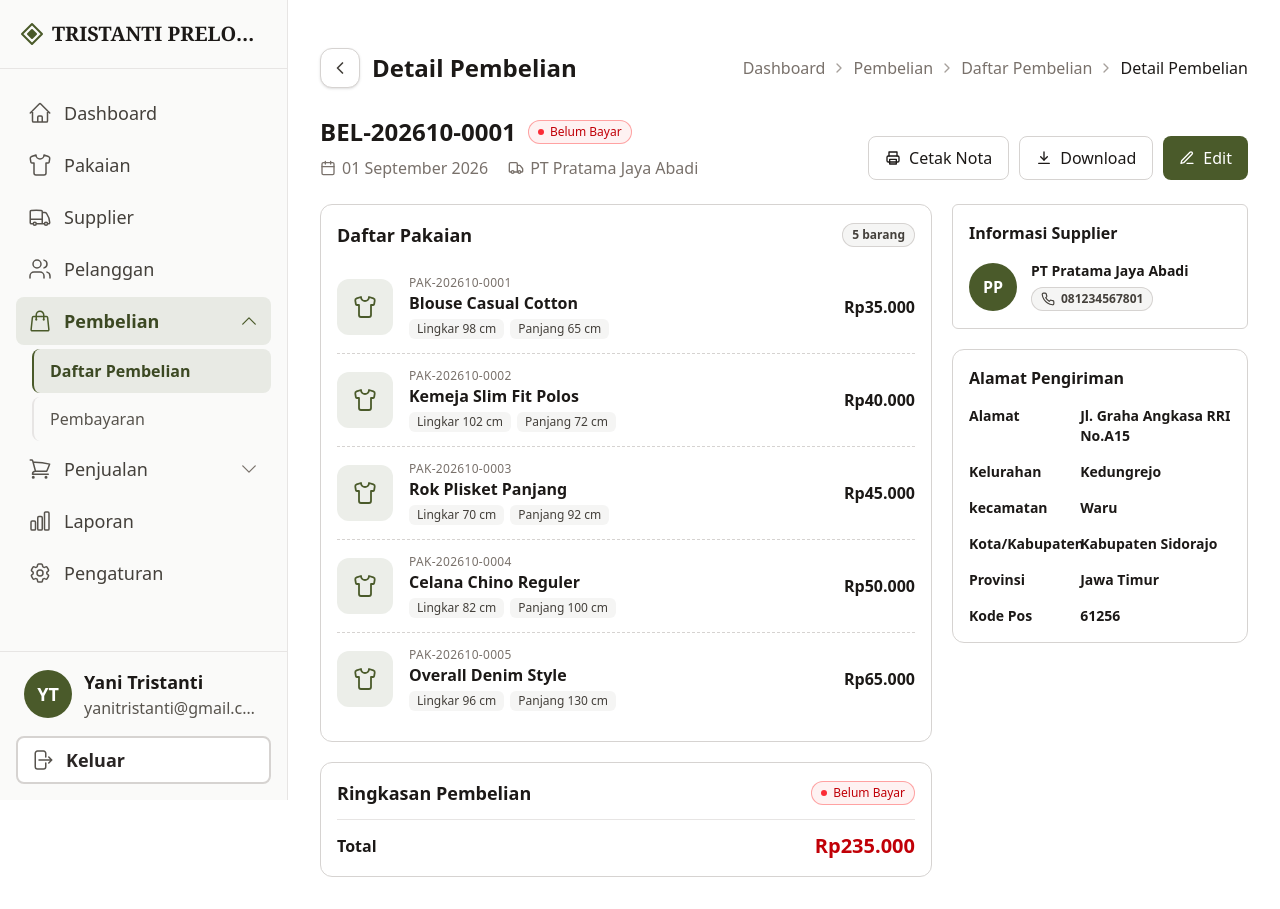
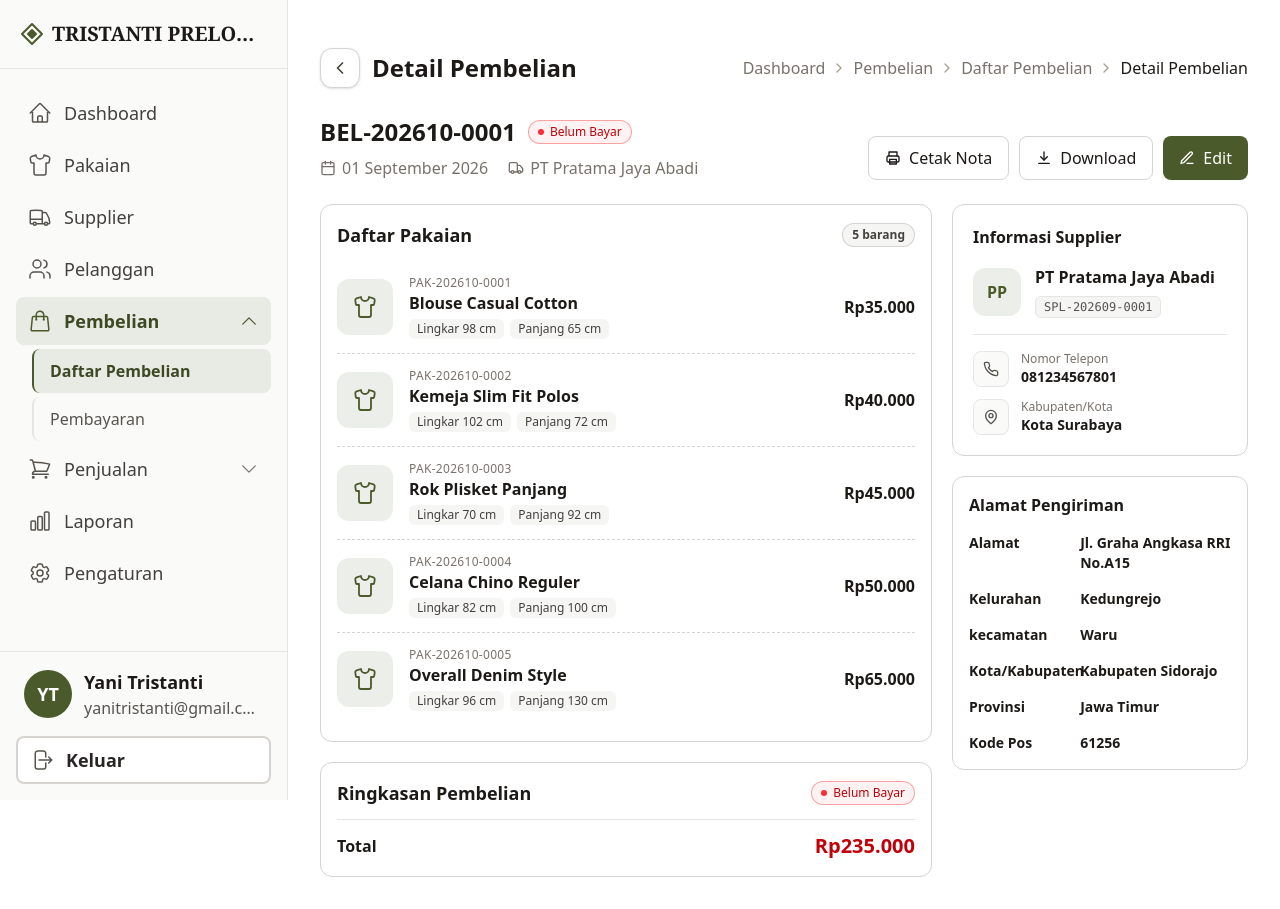
Before and after one commit to Agera-One/sistem-pengelolaan-toko-preloved, a Laravel app: page /pembelian/1 in a window 1280 px wide. Run offline with Laravel 12, Linux system fonts and the light colour scheme; a user stored in the database is signed in; data comes from the database, SQL or seed files in the repository; style sheets or scripts are compiled from the project's sources.

Commit message:
style(pembelian): mengubah ui dari bagian informasi supplier pada halaman detail

```diff
--- a/resources/views/pages/pembelian/detail.blade.php
+++ b/resources/views/pages/pembelian/detail.blade.php
@@ -172,22 +172,46 @@
             </div>
 
             <div class="space-y-5">
-                <section class="rounded-md border border-stone-300 bg-white p-4" aria-labelledby="judul-supplier">
-                    <h2 id="judul-supplier" class="text-base font-bold text-stone-900">Informasi Supplier</h2>
+                {{-- Informasi Supplier --}}
+                <section class="rounded-xl border border-stone-300 bg-white p-5" aria-labelledby="judul-supplier">
+                    <h2 class="font-semibold text-stone-900">Informasi Supplier</h2>
 
                     <div class="mt-4 flex items-center gap-3.5">
                         <span aria-hidden="true"
-                              class="flex h-12 w-12 shrink-0 items-center justify-center rounded-full bg-brand font-bold text-white">
+                              class="flex h-12 w-12 shrink-0 items-center justify-center rounded-xl bg-brand/10 font-bold text-brand">
                             {{ $pembelian->supplier->inisial }}
                         </span>
-                        <div class="min-w-0 space-y-1.5">
-                            <p class="break-words text-sm font-semibold text-stone-900">{{ $pembelian->supplier->nama }}</p>
-                            <span class="inline-flex items-center gap-1.5 rounded-full bg-stone-100 px-2.5 py-1 text-xs font-semibold text-stone-700 ring-1 ring-inset ring-stone-300">
-                                <svg class="h-3.5 w-3.5" viewBox="0 0 24 24" fill="none" stroke="currentColor" stroke-width="2" stroke-linecap="round" stroke-linejoin="round" aria-hidden="true">
+                        <div class="min-w-0 space-y-1">
+                            <p class="break-words font-semibold text-stone-900">{{ $pembelian->supplier->nama }}</p>
+                            <span class="inline-block rounded-md border border-stone-200 bg-stone-100 px-2 py-0.5 font-mono text-xs text-stone-600">
+                                {{ $pembelian->supplier->kode }}
+                            </span>
+                        </div>
+                    </div>
+
+                    <div class="mt-4 space-y-3 border-t border-stone-200 pt-4">
+                        <div class="flex items-center gap-3">
+                            <span aria-hidden="true" class="flex h-9 w-9 shrink-0 items-center justify-center rounded-lg border border-stone-200 bg-stone-50 text-stone-600">
+                                <svg class="h-4 w-4" viewBox="0 0 24 24" fill="none" stroke="currentColor" stroke-width="2" stroke-linecap="round" stroke-linejoin="round">
                                     <path d="M22 16.92v3a2 2 0 0 1-2.18 2 19.79 19.79 0 0 1-8.63-3.07 19.5 19.5 0 0 1-6-6 19.79 19.79 0 0 1-3.07-8.67A2 2 0 0 1 4.11 2h3a2 2 0 0 1 2 1.72c.13.96.36 1.9.7 2.81a2 2 0 0 1-.45 2.11L8.09 9.91a16 16 0 0 0 6 6l1.27-1.27a2 2 0 0 1 2.11-.45c.91.34 1.85.57 2.81.7A2 2 0 0 1 22 16.92z" />
                                 </svg>
-                                {{ $pembelian->supplier->nomor_telepon }}
                             </span>
+                            <div>
+                                <p class="text-xs text-stone-500">Nomor Telepon</p>
+                                <p class="text-sm font-semibold text-stone-900">{{ $pembelian->supplier->nomor_telepon }}</p>
+                            </div>
+                        </div>
+
+                        <div class="flex items-center gap-3">
+                            <span aria-hidden="true" class="flex h-9 w-9 shrink-0 items-center justify-center rounded-lg border border-stone-200 bg-stone-50 text-stone-600">
+                                <svg class="h-4 w-4" viewBox="0 0 24 24" fill="none" stroke="currentColor" stroke-width="2" stroke-linecap="round" stroke-linejoin="round">
+                                    <path d="M20 10c0 6-8 12-8 12s-8-6-8-12a8 8 0 0 1 16 0Z" /><circle cx="12" cy="10" r="3" />
+                                </svg>
+                            </span>
+                            <div>
+                                <p class="text-xs text-stone-500">Kabupaten/Kota</p>
+                                <p class="text-sm font-semibold text-stone-900">{{ $pembelian->supplier->kabupaten_kota }}</p>
+                            </div>
                         </div>
                     </div>
                 </section>
```
